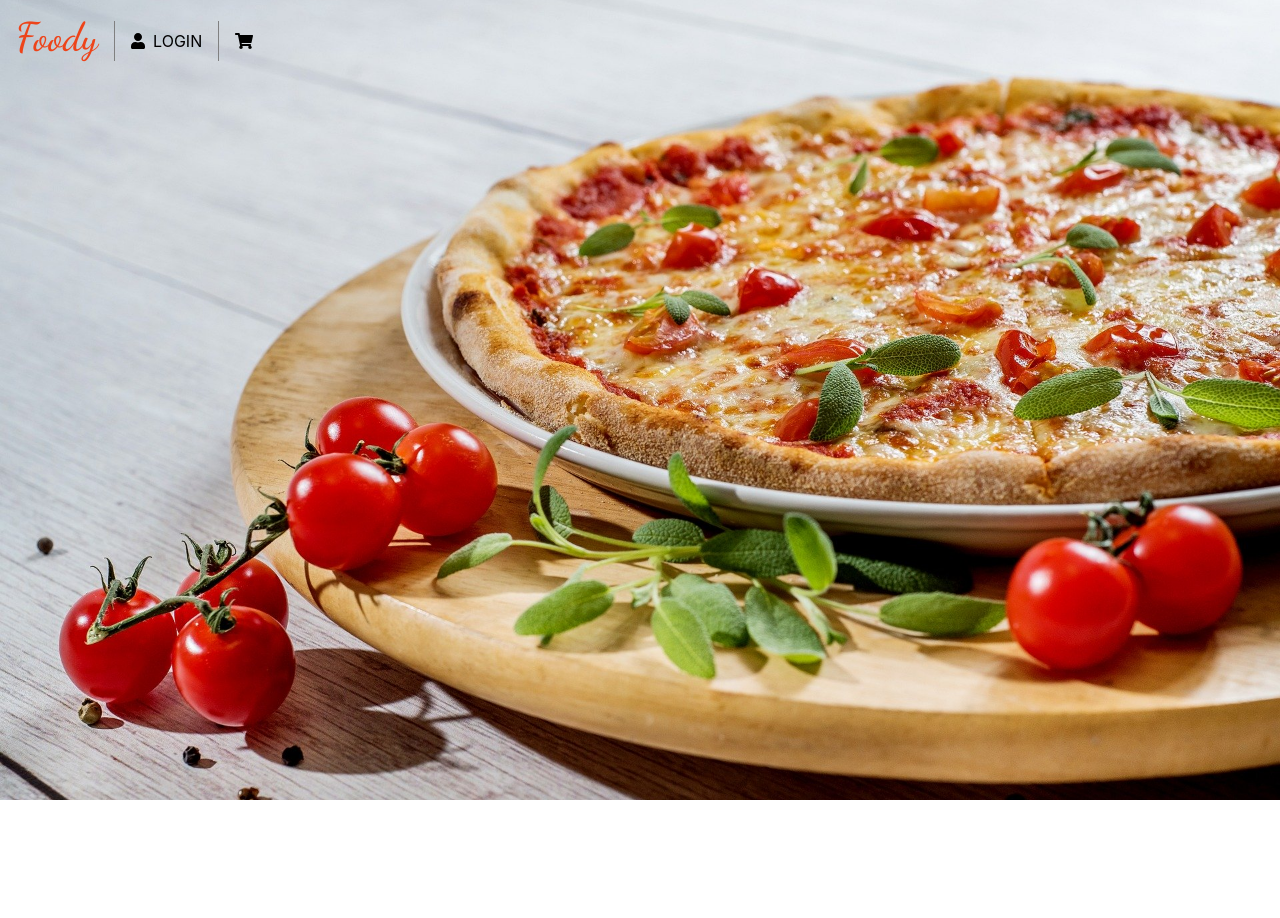
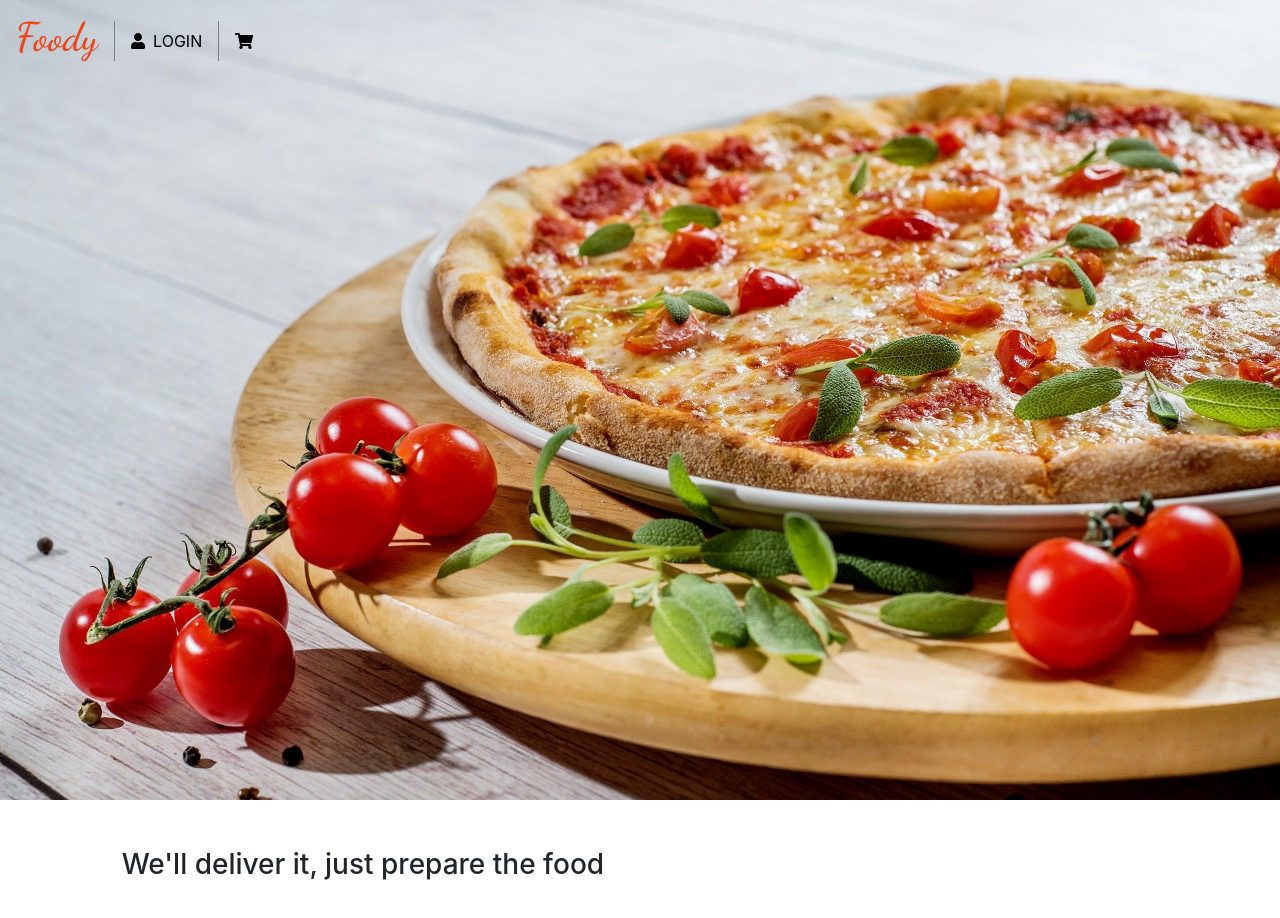
Before and after one commit to MubbashirAli35/foody, a React (Create React App) app in the folder client/: page / in a window 1280 px wide. Shown: the top 918 px of the page. Before the commit the page ends 800 px from the top, so only its background shows below. Built offline with nearby package versions, Linux system fonts and the light colour scheme.

Commit message:
Heading for registering your restaurant added

```diff
--- a/client/src/Pages/Home/Home.css
+++ b/client/src/Pages/Home/Home.css
@@ -1,8 +1,8 @@
 .bgContainer {
+    width: 100%;
     height: 100vh;
-    width: 100vw;
     background: url('../../Images/Background_Image_Home.jpg');
     background-size: cover;
-    background-repeat: no-repeat;
+    background-repeat: no-repeat no-repeat;
     background-position: center center;
 }
--- a/client/src/Pages/Home/Home.js
+++ b/client/src/Pages/Home/Home.js
@@ -1,16 +1,23 @@
 import React from 'react';
 import Container from 'react-bootstrap/Container';
+import Col from 'react-bootstrap/Col';
 
 import HeaderComponent from '../../Components/HeaderComponent/HeaderComponent';
 import './Home.css';
 
 export default function Home() {
     return(
-        <Container className='px-0' expand='md' fluid>
+        <Container style={{ maxWidth: '100vw' }} className='px-0' expand='md' fluid>
             <HeaderComponent />
 
             <Container className='bgContainer' fluid>
             </Container>
+
+            <Col className='offset-md-1 my-5' sm={12} md={11}>
+                <h3>
+                    We'll deliver it, just prepare the food
+                </h3>
+            </Col>
         </Container>
     );
 }
```
